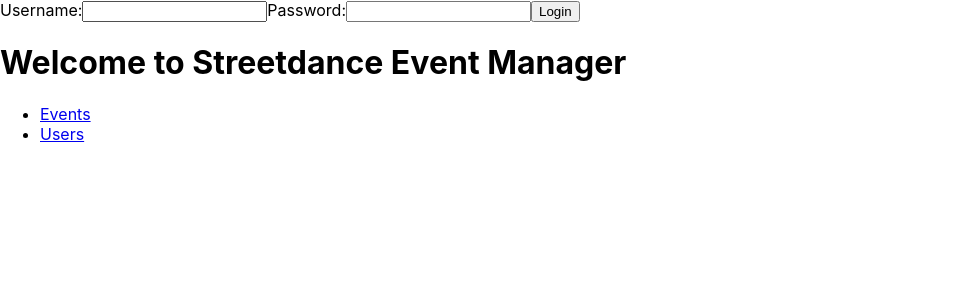
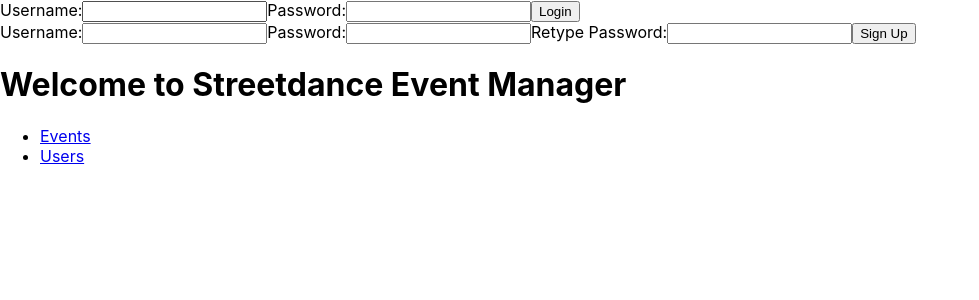
Before and after one commit to mishmishel/event-manager, a React (Create React App) app in the folder client/: page / in a window 1280 px wide. Shown: the top 300 px of the page, without its empty margins (0-979 px from the left). Built offline with nearby package versions, Linux system fonts and the light colour scheme; no server answers.

Commit message:
Signup feature

```diff
--- a/client/src/App.js
+++ b/client/src/App.js
@@ -11,6 +11,7 @@ import Comments from './components/Comments';
 import NewEvent from './components/NewEvent';
 import Login from './components/Login';
 import Logout from './components/Logout';
+import SignUp from './components/SignUp';
 
 function App() {
 
@@ -28,14 +29,16 @@ function App() {
 
   return (
     <div>
-      {user
-    ?
+      {user ?
         <React.Fragment>
-        <h1>Welcome back, {user.username}!</h1>
-        <Logout onLogout={() => { setUser(null)}} />
+          <h1>Welcome {user.username}!</h1>
+          <Logout onLogout={() => { setUser(null) }} />
         </React.Fragment>
         :
+        <React.Fragment>
           <Login onLogin={setUser} />
+          <SignUp onSignUp={setUser} />
+        </React.Fragment>
       }
 
     <Router>
--- /dev/null
+++ b/client/src/components/SignUp.js
@@ -0,0 +1,60 @@
+import React, { useState } from 'react';
+
+export default function SignUp({ onSignUp }) {
+  const [usernameInput, setUsernameInput] = useState("");
+  const [passwordInput, setPasswordInput] = useState("");
+  const [passwordConfirmationInput, setPasswordConfirmationInput] = useState("");
+  const [signUpError, setSignUpError] = useState(false);
+
+  function handleSignUp(e) {
+    e.preventDefault();
+
+    console.log("Password Input:", passwordInput);
+    console.log("Password Confirmation Input:", passwordConfirmationInput);
+
+    if (passwordInput !== passwordConfirmationInput) {
+      setSignUpError(true);
+      return;
+    }
+
+    fetch('/signup', {
+      method: "POST",
+      headers: {
+        "Accept": "application/json",
+        "Content-Type": "application/json"
+      },
+      body: JSON.stringify({
+        username: usernameInput,
+        password: passwordInput,
+        password_confirmation: passwordConfirmationInput
+      })
+    })
+      .then(response => {
+        if (response.ok) {
+          setSignUpError(false);
+          return response.json();
+        } else {
+          setSignUpError(true);
+          throw new Error('Failed to create an account');
+        }
+      })
+      .then(json => onSignUp(json))
+      .catch(error => console.error(error));
+  }
+
+  return (
+    <form onSubmit={handleSignUp}>
+      {signUpError && <p>Passwords do not match. Please try again.</p>}
+      <label htmlFor="username">Username:</label>
+      <input type="text" id="username" name="username" value={usernameInput} onChange={(e) =>
+        { setUsernameInput(e.target.value) }} />
+      <label htmlFor="password">Password:</label>
+      <input type="password" id="password" name="password" value={passwordInput} onChange={(e) =>
+        { setPasswordInput(e.target.value) }} />
+      <label htmlFor="passwordconfirmation">Retype Password:</label>
+      <input type="password" id="passwordconfirmation" name="passwordconfirmation" value={passwordConfirmationInput} onChange={(e) =>
+        { setPasswordConfirmationInput(e.target.value) }} />
+      <button type="submit">Sign Up</button>
+    </form>
+  )
+}
```
Also changed, not shown: 1 other file (tests, documents, lock files or other folders). Lines whose indentation alone changed are shown as unchanged.
